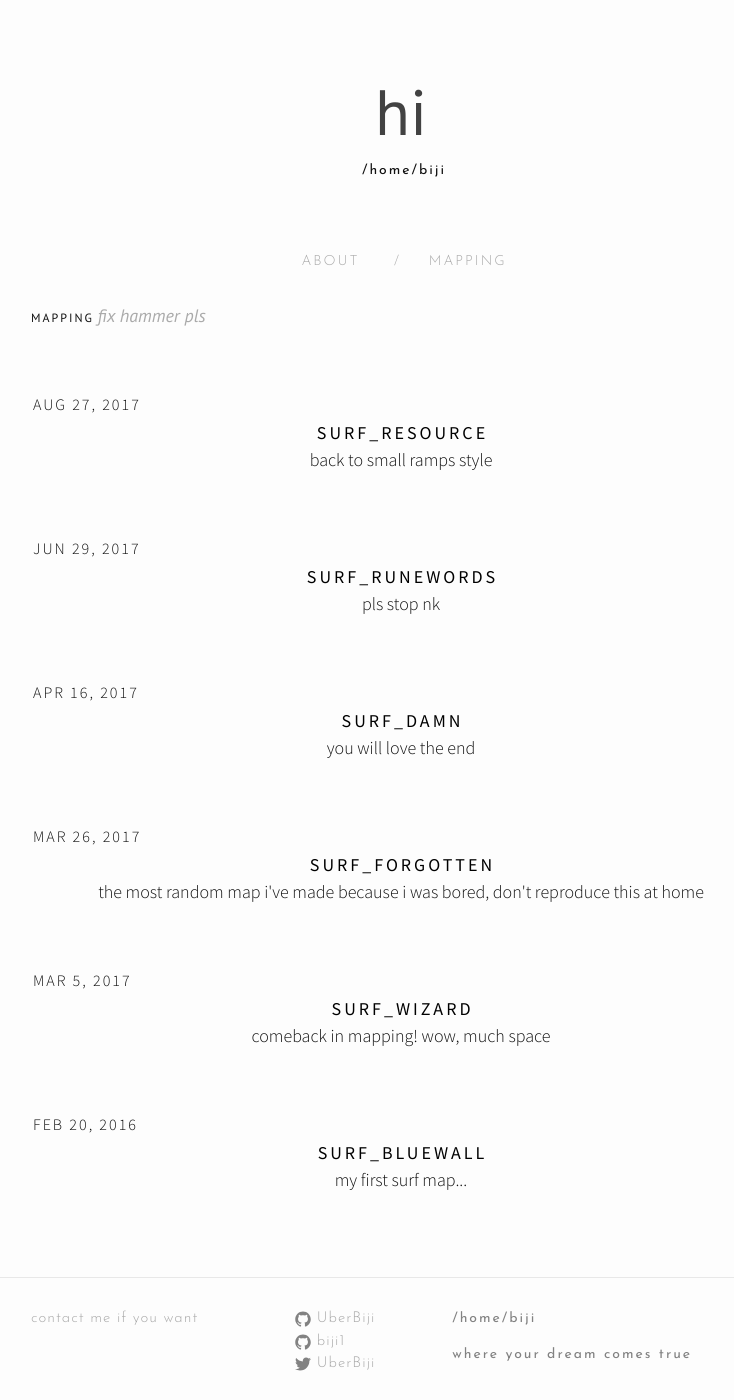
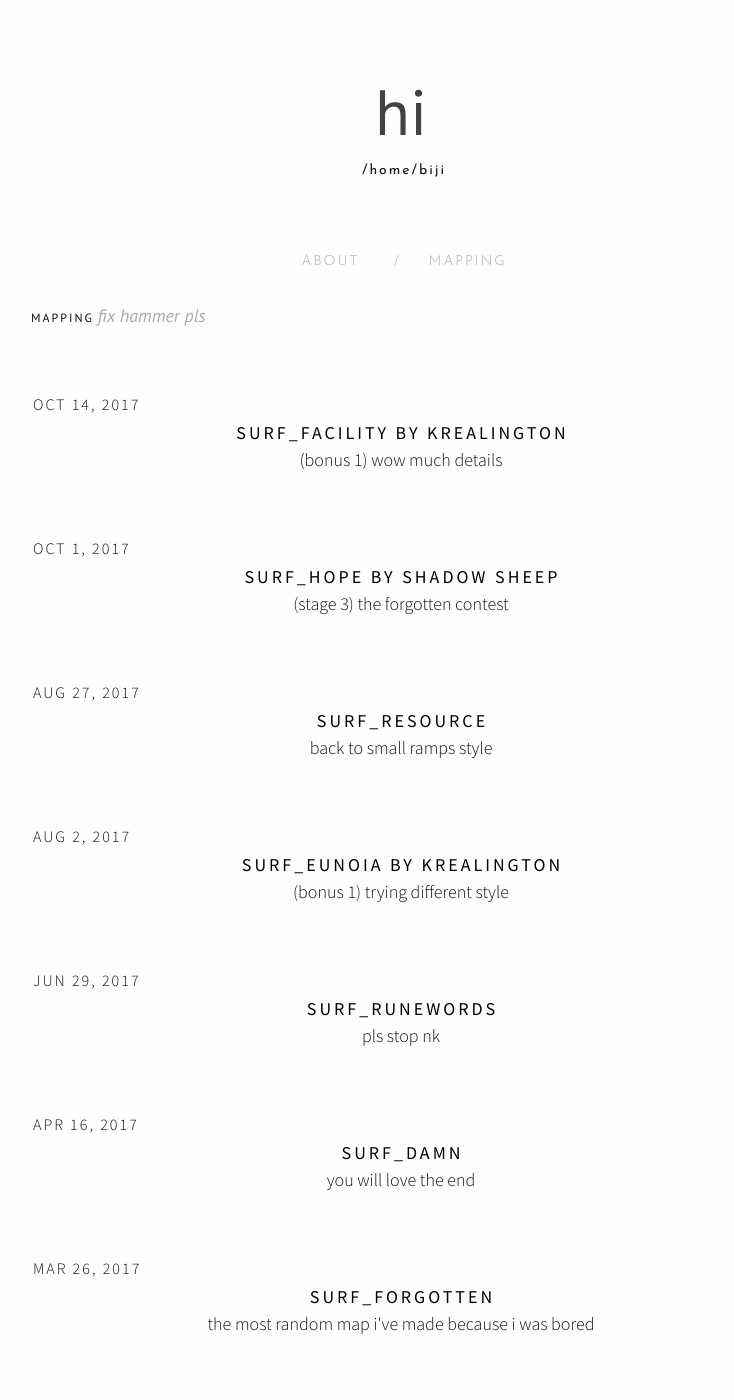
Before and after one commit to biji1/biji1.github.io, a Jekyll site: the page built from mapping.md, in a window 1280 px wide and 1400 px high. Shown: the whole window, without its empty margins (239-973 px from the left). Built offline with Jekyll 4.4.1, drawn with Linux system fonts in a browser that asks for light colours; nearby versions of some CDN libraries; some of the changed text lies outside the part shown.

Commit message:
added collab surf map in mapping list

```diff
--- a/_config.yml
+++ b/_config.yml
@@ -11,6 +11,7 @@ email: devbiji@gmail.com
 description: /home/biji
 baseurl: "" # the subpath of your site, e.g. /blog
 url: "https://biji1.github.io" # the base hostname & protocol for your site
+#url: "https://biji1-github-io-biji1.c9users.io"
 youtube_username: UberBiji
 twitter_username: UberBiji
 github_username: biji1
--- a/_posts/2016-02-20-surf_bluewall.markdown
+++ b/_posts/2016-02-20-surf_bluewall.markdown
@@ -3,12 +3,13 @@ layout: post
 title:  "surf_bluewall"
 date:   2016-02-20 13:37:00 +0000
 categories: mapping
-description: my first surf map...
+description: my first surf map
 ---
 
 {% include youtubePlayer.html id="PdRxJhRdZk0" %}
 
 {{ site.showcase }} [https://www.youtube.com/watch?v=PdRxJhRdZk0][showcase]{:target="_blank"}
+
 {{ site.csgodl }} [http://gamebanana.com/maps/189354][csgodl]{:target="_blank"}
 
 [showcase]: https://www.youtube.com/watch?v=PdRxJhRdZk0
--- a/_posts/2017-03-26-surf_forgotten.markdown
+++ b/_posts/2017-03-26-surf_forgotten.markdown
@@ -3,7 +3,7 @@ layout: post
 title:  "surf_forgotten"
 date:   2017-03-26 13:37:00 +0000
 categories: mapping
-description: the most random map i've made because i was bored, don't reproduce this at home
+description: the most random map i've made because i was bored
 ---
 
 {% include youtubePlayer.html id="XBuwBsSPDqU" %}
--- /dev/null
+++ b/_posts/2017-08-02-surf_eunoia.markdown
@@ -0,0 +1,19 @@
+---
+layout: post
+title:  "surf_eunoia by krealington"
+date:   2017-08-02 13:37:00 +0000
+categories: mapping
+description: (bonus 1) trying different style
+---
+
+{% include youtubePlayer.html id="MvR_lH3SpAU" %}
+
+{{ site.showcase }} [https://www.youtube.com/watch?v=MvR_lH3SpAU][showcase]{:target="_blank"}
+
+{{ site.cssdl }} [https://gamebanana.com/maps/196434][cssdl]{:target="_blank"}
+
+{{ site.csgodl }} [https://gamebanana.com/maps/196435][csgodl]{:target="_blank"}
+
+[showcase]: https://www.youtube.com/watch?v=MvR_lH3SpAU
+[cssdl]: https://gamebanana.com/maps/196434
+[csgodl]: https://gamebanana.com/maps/196435
--- /dev/null
+++ b/_posts/2017-10-01-surf_hope.markdown
@@ -0,0 +1,22 @@
+---
+layout: post
+title:  "surf_hope by Shadow Sheep"
+date:   2017-10-01 13:37:00 +0000
+categories: mapping
+description: (stage 3) the forgotten contest
+---
+
+{% include youtubePlayer.html id="M-riATXNv_8" %}
+
+{{ site.showcase }} [https://www.youtube.com/watch?v=M-riATXNv_8][showcase]{:target="_blank"}
+
+{{ site.cssdl }} [https://gamebanana.com/maps/197239][cssdl]{:target="_blank"}
+
+{{ site.csgodl }} [https://gamebanana.com/maps/197323][csgodl]{:target="_blank"}
+
+Contest during the month of July 2017 [https://www.resurfed.com/viewtopic.php?f=4&t=1969][contest]{:target="_blank"}
+
+[showcase]: https://www.youtube.com/watch?v=M-riATXNv_8
+[cssdl]: https://gamebanana.com/maps/197239
+[csgodl]: https://gamebanana.com/maps/197323
+[contest]: https://www.resurfed.com/viewtopic.php?f=4&t=1969
--- /dev/null
+++ b/_posts/2017-10-14-surf_facility.markdown
@@ -0,0 +1,16 @@
+---
+layout: post
+title:  "surf_facility by krealington"
+date:   2017-10-14 13:37:00 +0000
+categories: mapping
+description: (bonus 1) wow much details
+---
+
+{% include youtubePlayer.html id="SyBpaskRjRU" %}
+
+{{ site.showcase }} [https://www.youtube.com/watch?v=SyBpaskRjRU][showcase]{:target="_blank"}
+
+{{ site.cssdl }} [https://gamebanana.com/maps/197393][cssdl]{:target="_blank"}
+
+[showcase]: https://www.youtube.com/watch?v=SyBpaskRjRU
+[cssdl]: https://gamebanana.com/maps/197393
```
Also changed, not shown: _posts/2016-12-25-surf_christmas2.markdown (added, +16 -0 lines).
